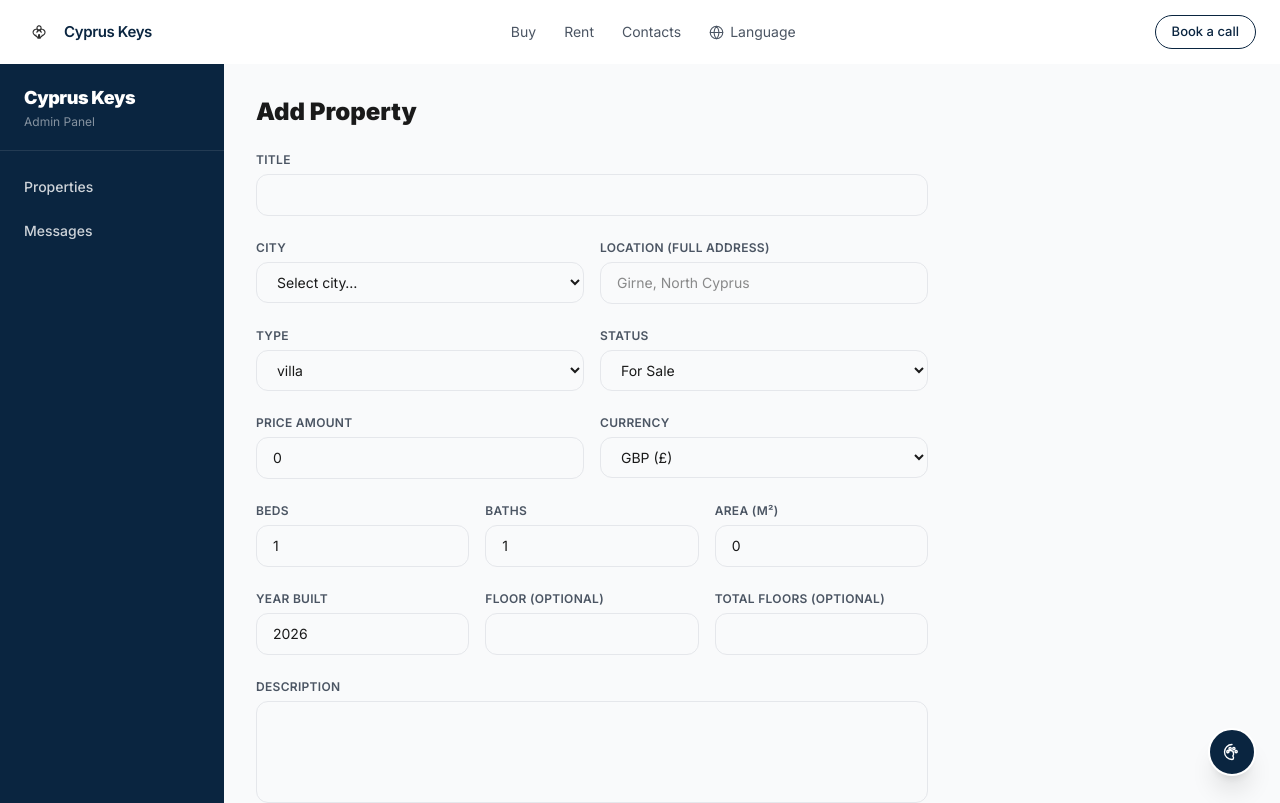
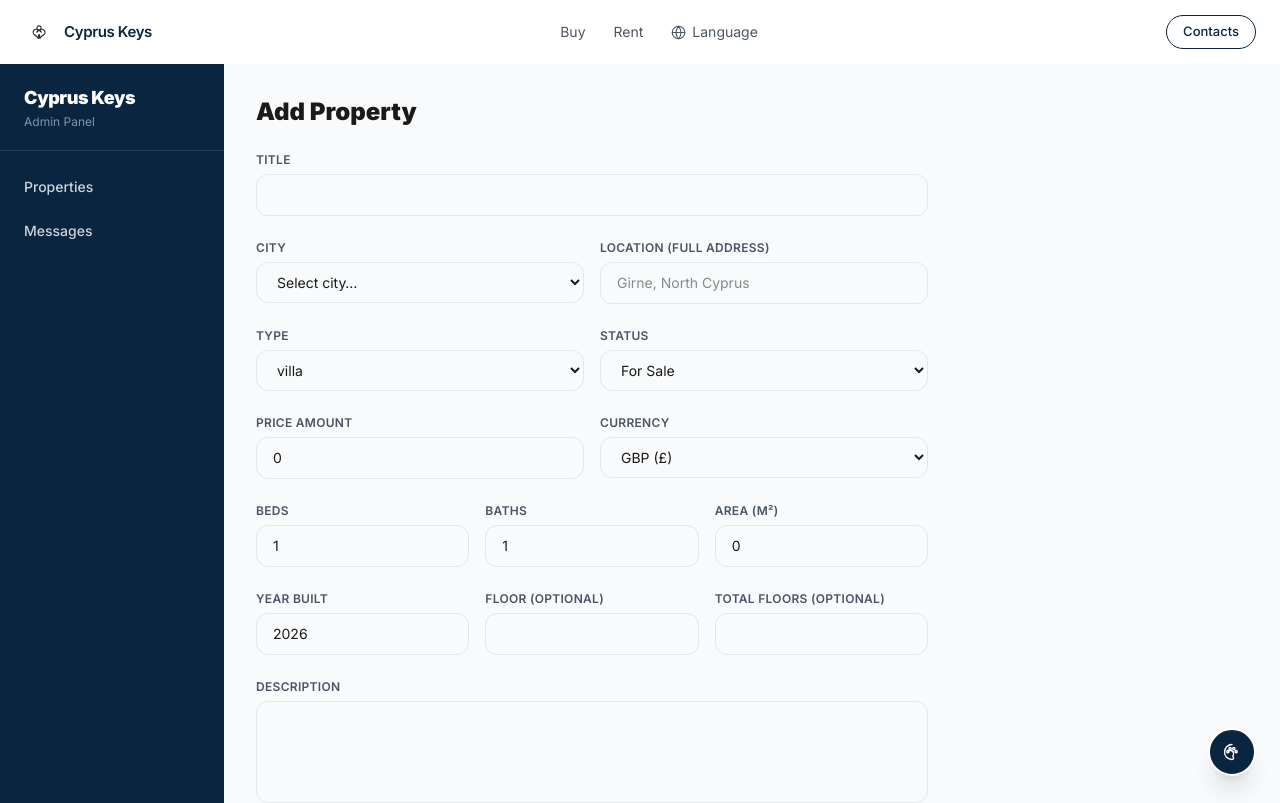
Before and after one commit to AeonShai/Cyprus-Keys, a Next.js app: page /admin/properties/new in a window 1280 px wide. Shown: the top 803 px of the page. Built offline with nearby package versions, Linux system fonts and the light colour scheme.

Commit message:
fix: remove Contacts nav link, rename Book a call button to Contacts

```diff
--- a/src/components/Navbar.tsx
+++ b/src/components/Navbar.tsx
@@ -88,12 +88,6 @@ export default function Navbar() {
           >
             Rent
           </Link>
-          <Link
-            href="/contacts"
-            className="text-sm text-[var(--clr-text-secondary)] hover:text-[var(--clr-primary)] transition-colors"
-          >
-            Contacts
-          </Link>
           <button className="flex items-center gap-1.5 text-sm text-[var(--clr-text-secondary)] hover:text-[var(--clr-primary)] transition-colors cursor-pointer">
             <GlobeIcon />
             Language
@@ -106,7 +100,7 @@ export default function Navbar() {
             href="/contacts"
             className="px-4 py-1.5 rounded-full border border-[var(--clr-primary)] text-[13px] font-medium text-[var(--clr-primary)] hover:bg-[var(--clr-primary)] hover:text-white transition-colors"
           >
-            Book a call
+            Contacts
           </Link>
         </div>
       </nav>
```
